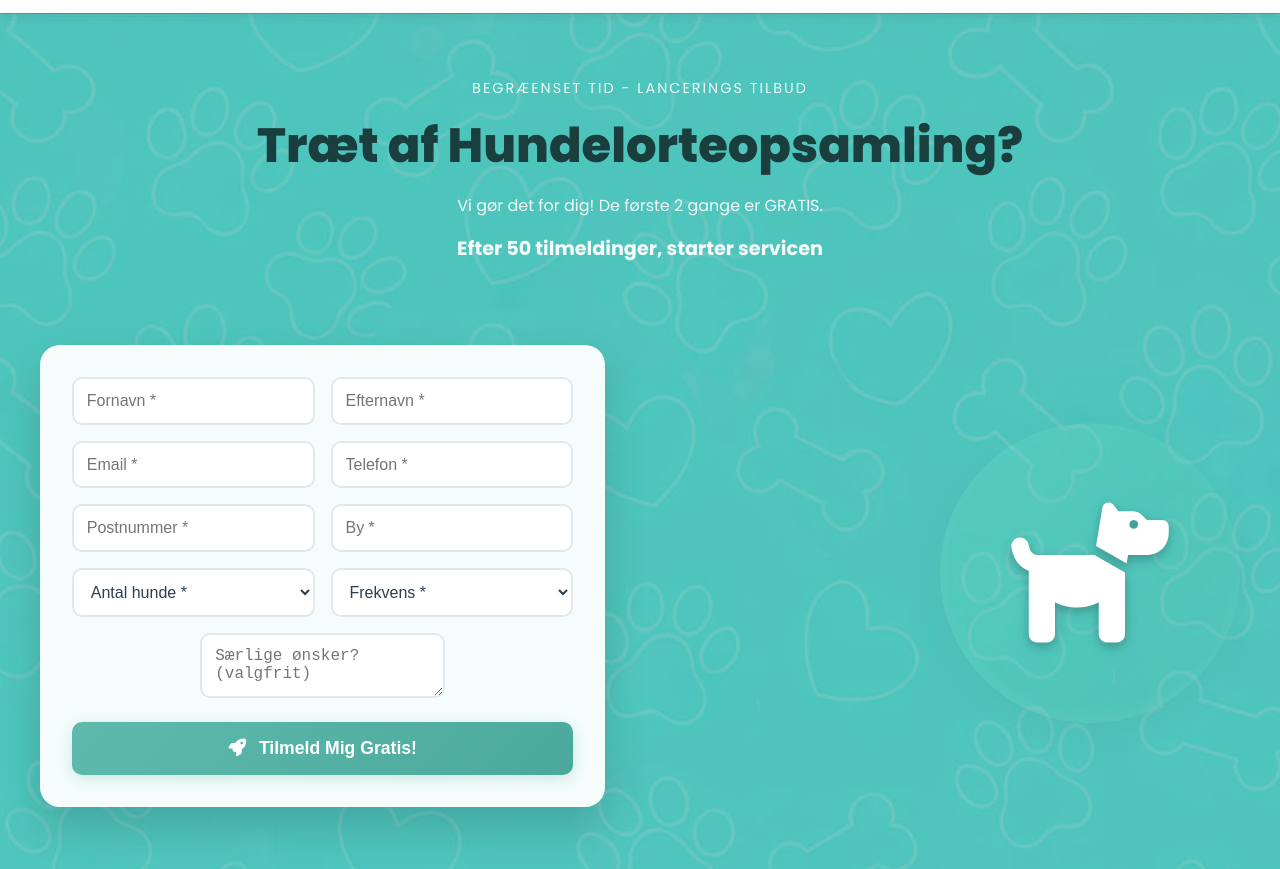
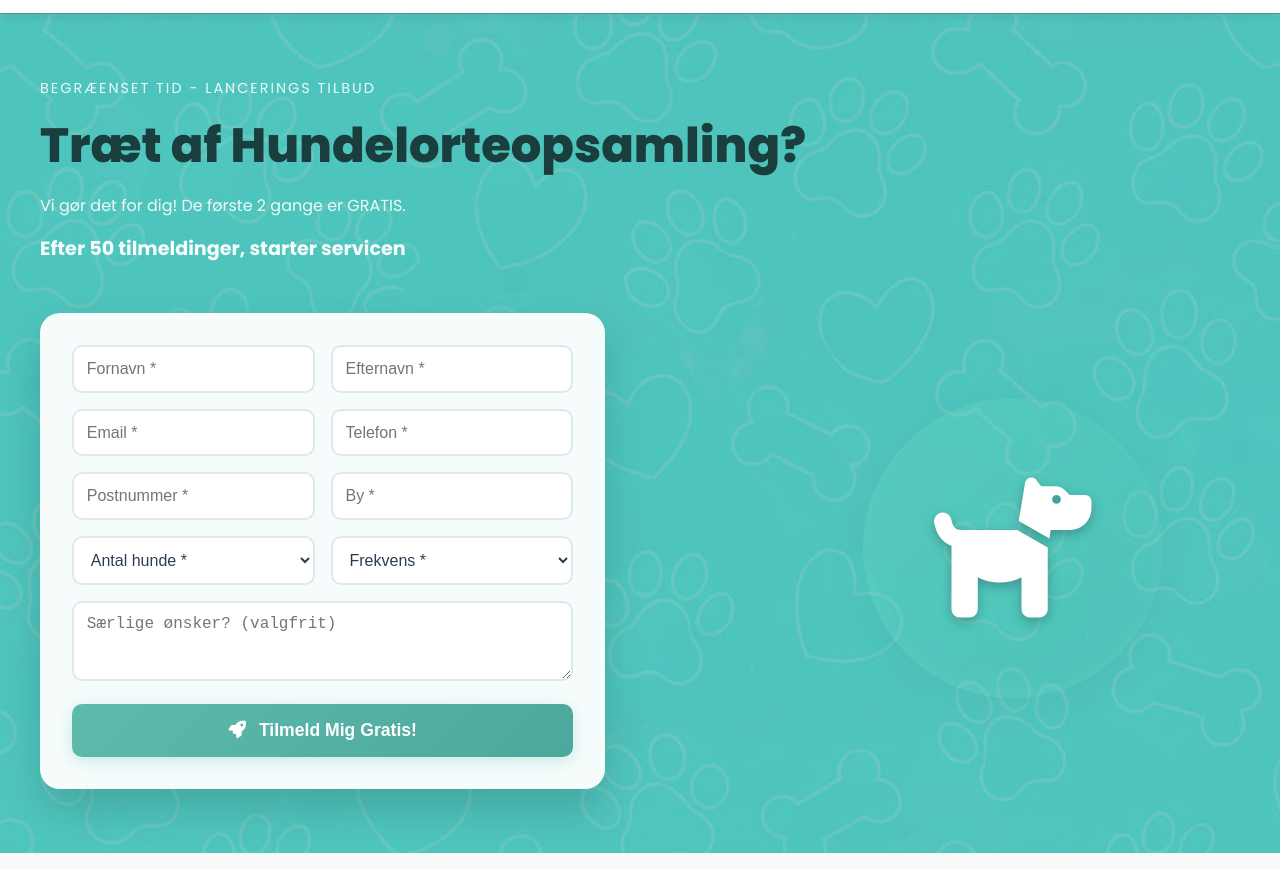
Before and after one commit to MartinKG60/renpoteservice, a plain HTML site: page index.html in a window 1280 px wide. Shown: the part 99-968 px from the top of the page. Drawn offline with Linux system fonts and the light colour scheme; no server answers.

Commit message:
Make form wider and ensure textarea fills full width

```diff
--- a/assets/css/hero.css
+++ b/assets/css/hero.css
@@ -23,14 +23,14 @@
 }
 
 .hero-text-section {
-    text-align: center;
+    text-align: left;
     width: 100%;
 }
 
 .hero-bottom-section {
     display: grid;
-    grid-template-columns: 1fr auto;
-    gap: 3rem;
+    grid-template-columns: 1.2fr 0.8fr;
+    gap: 4rem;
     align-items: center;
 }
 
@@ -71,8 +71,7 @@
     padding: 2rem;
     border-radius: 20px;
     box-shadow: 0 20px 40px rgba(0,0,0,0.15);
-    max-width: 600px;
-    margin: 2rem 0;
+    width: 100%;
 }
 
 .hero-signup-form .form-row {
@@ -105,7 +104,9 @@
 .hero-signup-form textarea {
     grid-column: 1 / -1;
     resize: vertical;
-    min-height: 60px;
+    min-height: 80px;
+    width: 100%;
+    box-sizing: border-box;
 }
 
 .hero-submit-button {
```
